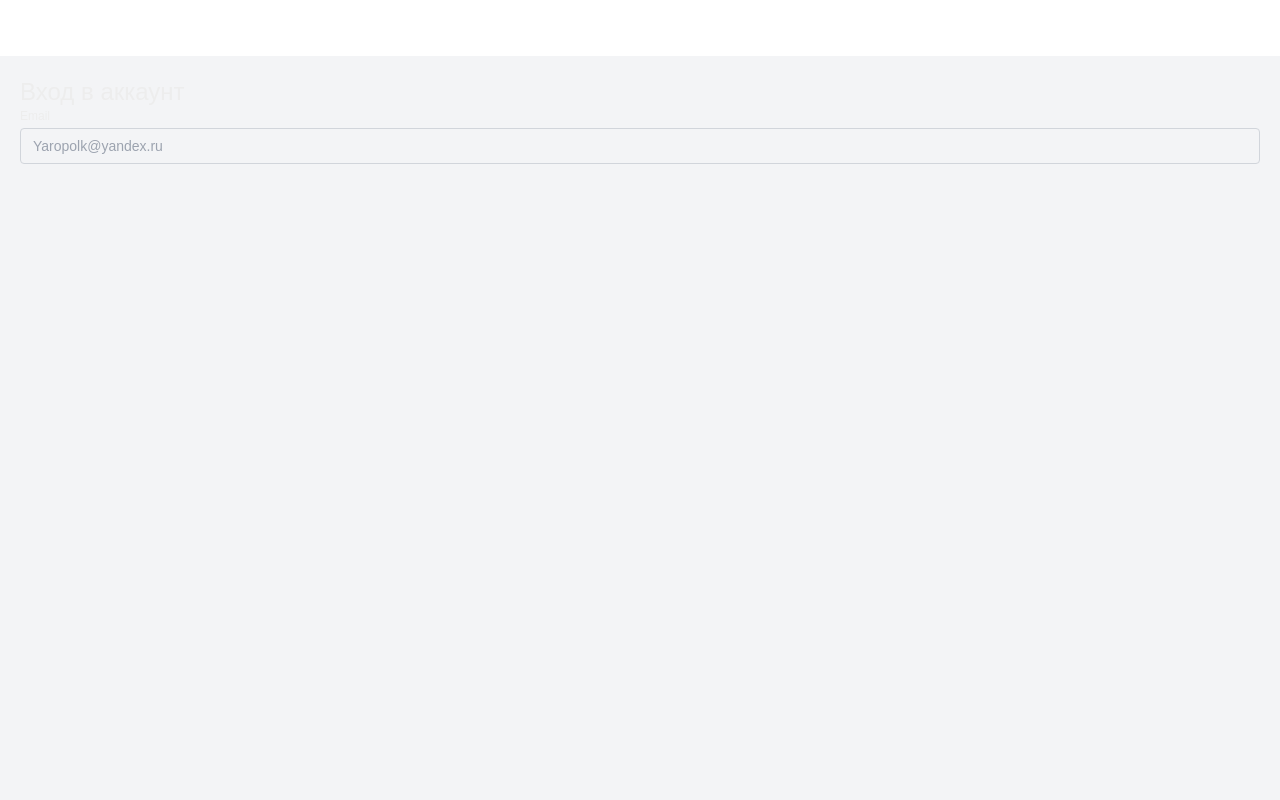
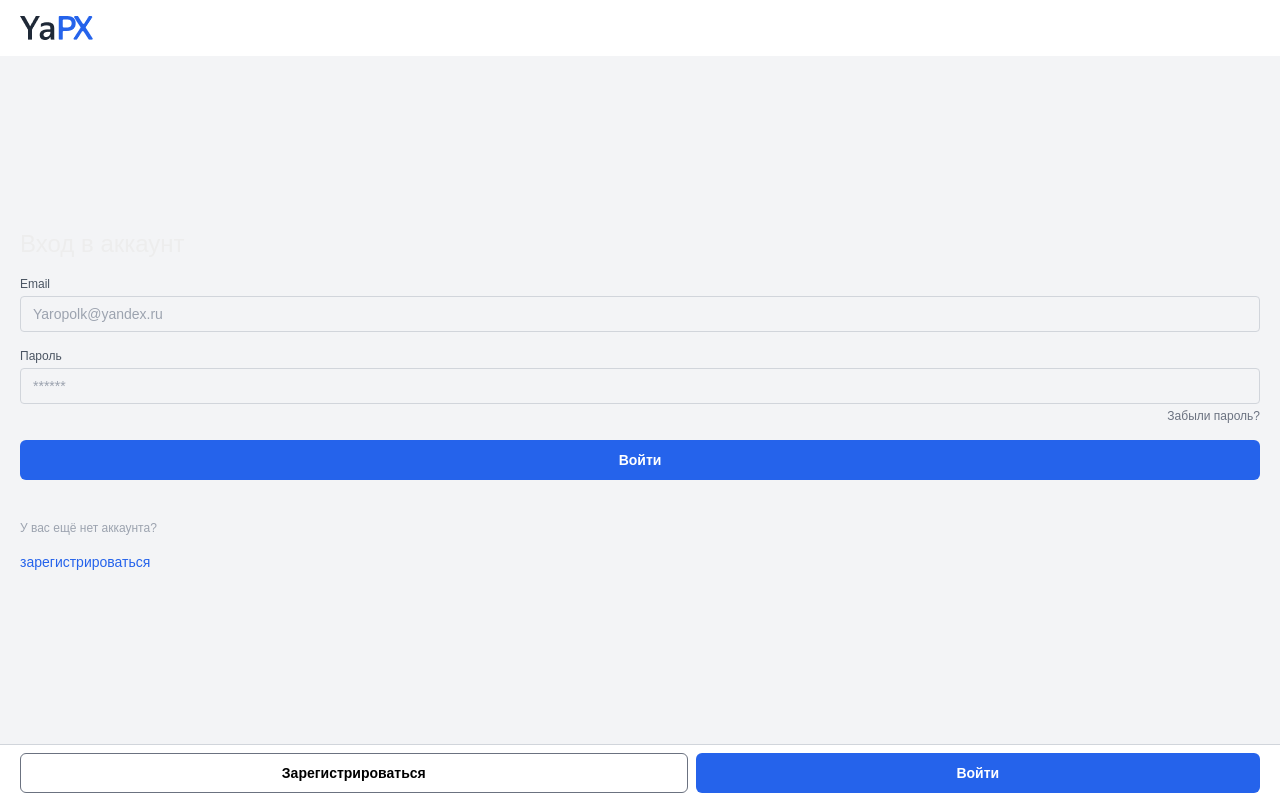
Before and after one commit to yapx-project/yapx-next, a Next.js app: page /auth_view in a window 1280 px wide. Built offline with nearby package versions, Linux system fonts and the light colour scheme.

Commit message:
auth_ui / login page done

```diff
--- a/src/pages/auth_view.tsx
+++ b/src/pages/auth_view.tsx
@@ -1,35 +1,71 @@
 import { useState } from "react"
+import Image from "next/image"
+import logo from "../styles/yapx_logo.png"
 
 export default function AuthView() {
-  const [text, setText] = useState("")
-  const getInput = (t: string) => {
+  const [email, setEmail] = useState("")
+  const [password, setPassword] = useState("")
+  const getEmail = (t: string) => {
     console.log(t)
-    setText(t)
+    setEmail(t)
+  }
+  const getPassword = (t: string) => {
+    console.log(t)
+    setPassword(t)
   }
 
   return (
-    <div className="flex flex-col h-dvh bg-primary_gray">
-      <header className="h-14 bg-white"></header>
+    <div className="flex flex-col h-dvh justify-between bg-primary_gray">
+      <header className="h-14 flex items-center bg-white">
+        <Image className="ml-5" src={logo} alt="logo" />
+      </header>
       <main className="m-5">
-        <h1 className="font-roboto text-2xl">Вход в аккаунт</h1>
-        <form className="flex flex-col">
-          <Input title="Email" getInput={getInput} value={text} />
+        <h1 className="font-roboto text-2xl mb-4">Вход в аккаунт</h1>
+        <form className="flex flex-col ">
+          <div className="flex flex-col gap-4">
+            <Input title="Email" placeholder="Yaropolk@yandex.ru" type="email" getValue={getEmail} value={email} />
+            <Input title="Пароль" placeholder="******" type="password" getValue={getPassword} value={password} />
+          </div>
+          <div className="flex flex-row-reverse mt-1">
+            <label className="text-xs font-inter text-gray-500">Забыли пароль?</label>
+          </div>
+          <ButtonBlue className="mt-4" title="Войти" />
         </form>
+        <div className="flex flex-col gap-4 mt-10">
+          <label className="text-xs font-inter text-gray_title_light">У вас ещё нет аккаунта?</label>
+          <label className="text-sm font-inter text-primary_blue">зарегистрироваться</label>
+        </div>
       </main>
-      {/* <header className="bg-purple-500"></header> */}
+      <footer className="h-14 flex items-center gap-2 bg-white border-t border-t-gray-300">
+        <ButtonTransparent className="flex-grow ml-5" title="Зарегистрироваться" />
+        <ButtonBlue className="flex-grow mr-5" title="Войти" />
+      </footer>
     </div>
   )
 }
 
-function Input({ title, getInput, value }: any) {
+function ButtonBlue({ className, title }: any) {
+  return (
+    <button className={`h-10 bg-primary_blue rounded-md font-inter font-semibold text-sm text-white ${className}`}>{title}</button>
+  )
+}
+
+function ButtonTransparent({ className, title }: any) {
+  return (
+    <button className={`h-10 bg-transparent border border-gray-500 rounded-md font-inter font-semibold text-sm text-black ${className}`}>{title}</button>
+  )
+}
+
+function Input({ title, placeholder, type, getValue, value }: any) {
   return (
     <div className="flex flex-col gap-1">
-      <label className="text-xs font-inter ">{title}</label>
+      <label className="text-xs font-inter text-gray-600">{title}</label>
       <input
         className="h-9 bg-primary_gray border border-input_border rounded p-3 placeholder-gray_title_light text-sm font-inter"
-        placeholder="Yaropolk@yandex.ru"
+        type={type}
+        placeholder={placeholder}
         value={value}
-        onChange={(e) => getInput(e.target.value)}
+        onChange={(e) => getValue(e.target.value)}
       />
     </div>
   )
--- a/src/pages/index.tsx
+++ b/src/pages/index.tsx
@@ -3,7 +3,7 @@ import { Inter, Roboto } from "next/font/google";
 
 const interFont = Inter({
   subsets: ['latin'],
-  weight: ["400"],
+  weight: ["400", "600"],
   variable: "--font-inter"
 });
 
```
Also changed, not shown: src/styles/yapx_logo.png (added).
